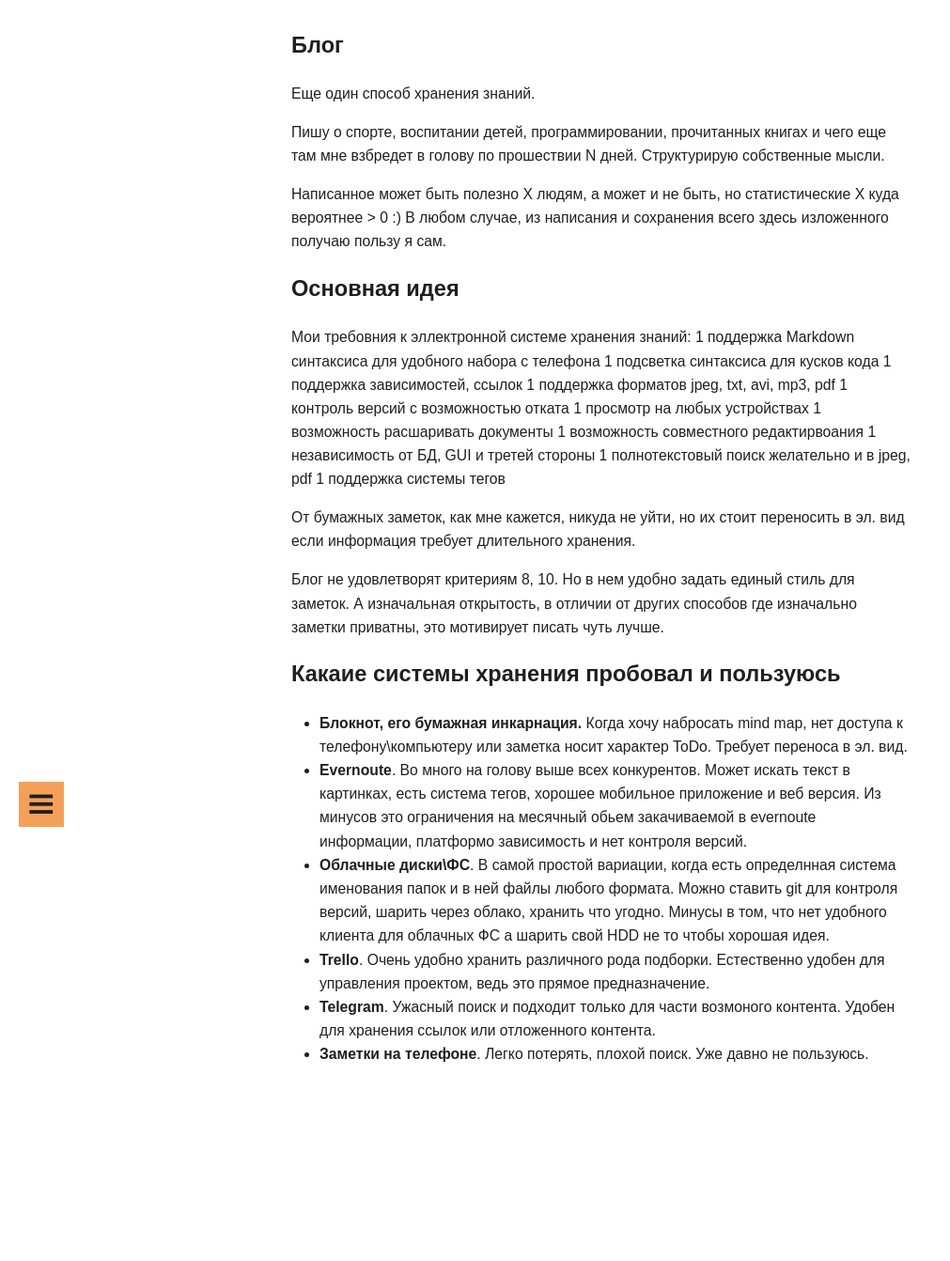
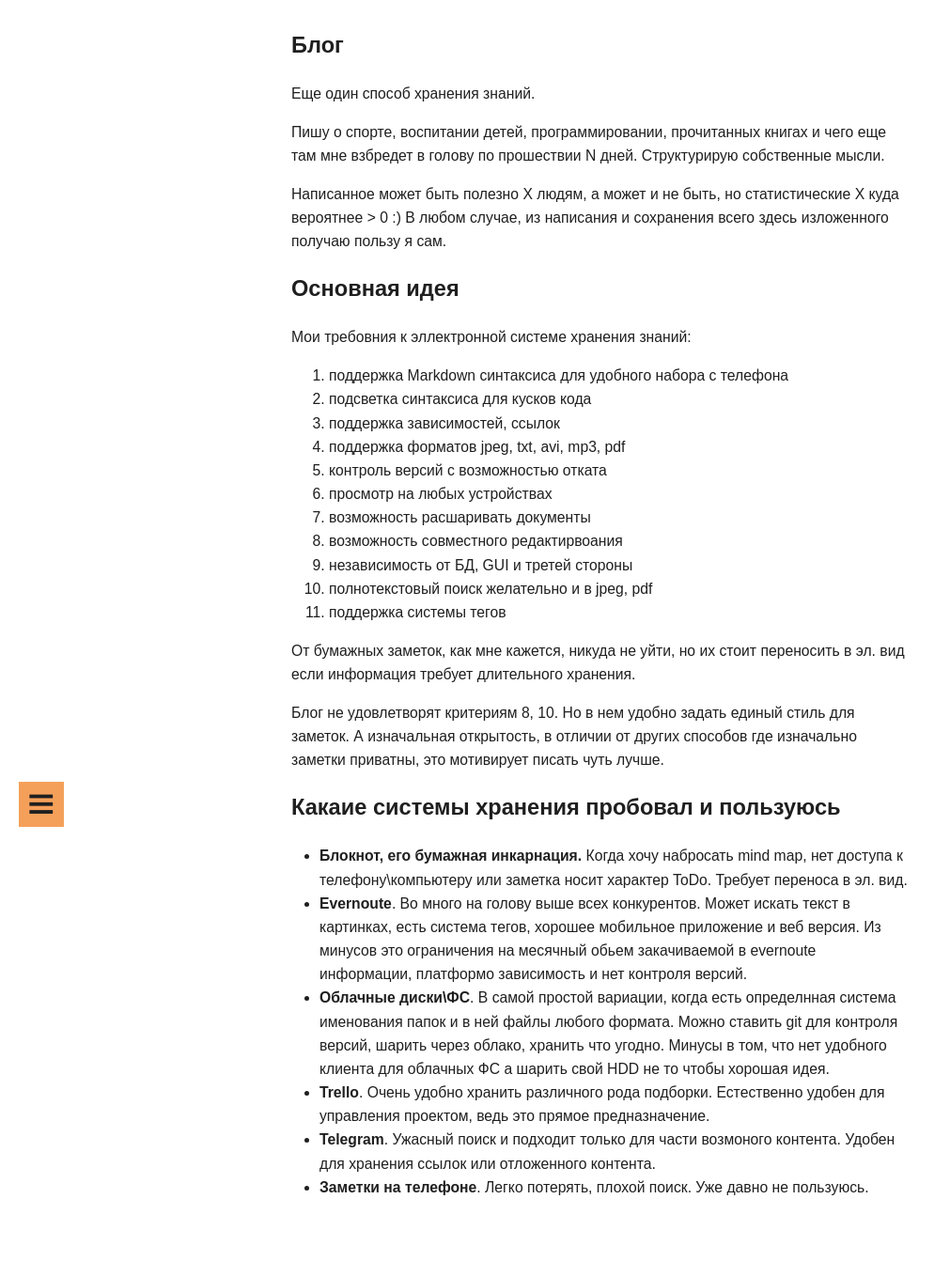
Before and after one commit to guest363/blog, a Jekyll site: the page built from index.md, in a window 1280 px wide. Shown: the whole page at 94% size, without its empty margins (0-1011 px from the left). Built offline with Jekyll 4.4.1, drawn with Linux system fonts in a browser that asks for light colours; before the commit the page ends 1200 px from its top, so only the background shows below that.

Commit message:
Update index.md
Fix list

```diff
--- a/index.md
+++ b/index.md
@@ -17,17 +17,17 @@ layout: main
 ## Основная идея
 
 Мои требовния к эллектронной системе хранения знаний:
-1 поддержка Markdown синтаксиса для удобного набора с телефона
-1 подсветка синтаксиса для кусков кода
-1 поддержка зависимостей, ссылок
-1 поддержка форматов jpeg, txt, avi, mp3, pdf
-1 контроль версий с возможностью отката
-1 просмотр на любых устройствах
-1 возможность расшаривать документы
-1 возможность совместного редактирвоания
-1 независимость от БД, GUI и третей стороны
-1 полнотекстовый поиск желательно и в jpeg, pdf
-1 поддержка системы тегов
+1. поддержка Markdown синтаксиса для удобного набора с телефона
+1. подсветка синтаксиса для кусков кода
+1. поддержка зависимостей, ссылок
+1. поддержка форматов jpeg, txt, avi, mp3, pdf
+1. контроль версий с возможностью отката
+1. просмотр на любых устройствах
+1. возможность расшаривать документы
+1. возможность совместного редактирвоания
+1. независимость от БД, GUI и третей стороны
+1. полнотекстовый поиск желательно и в jpeg, pdf
+1. поддержка системы тегов
 
 От бумажных заметок, как мне кажется, никуда не уйти, но их стоит
 переносить в эл. вид если информация требует длительного хранения.
```
